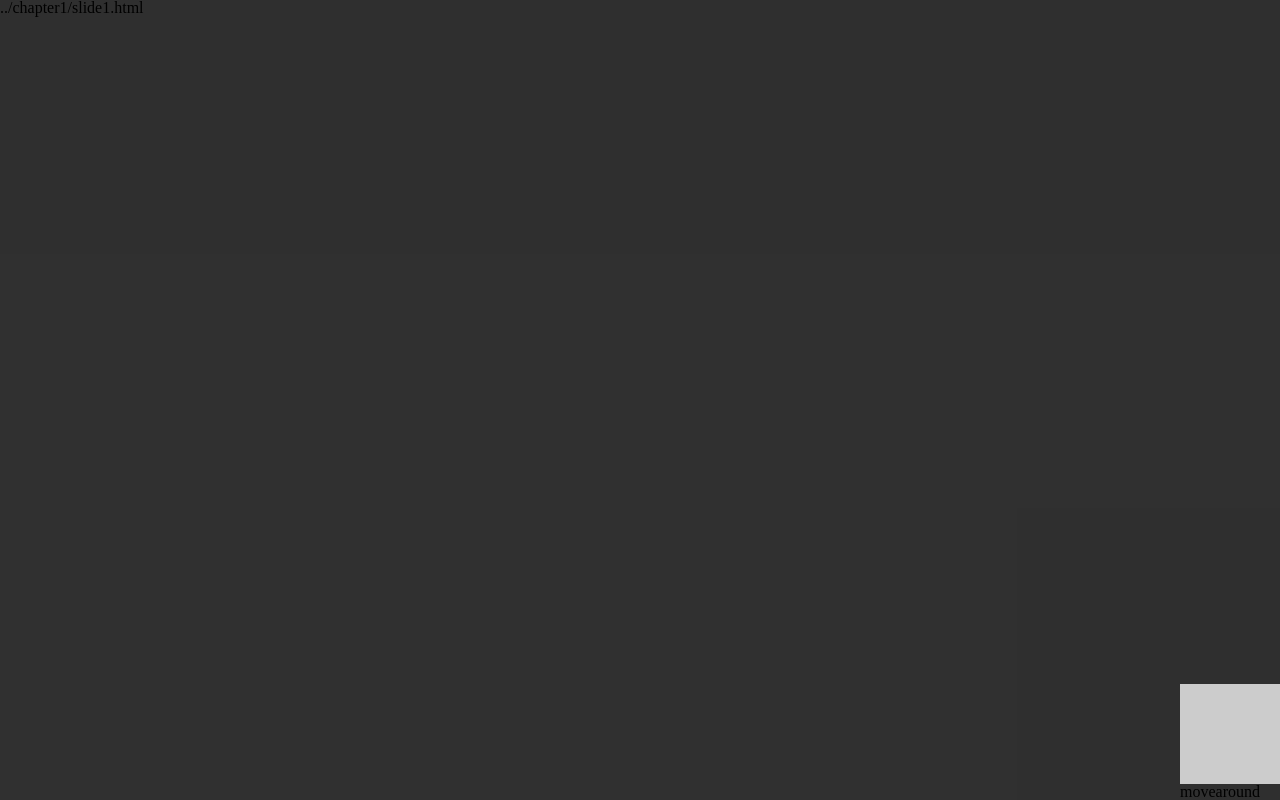
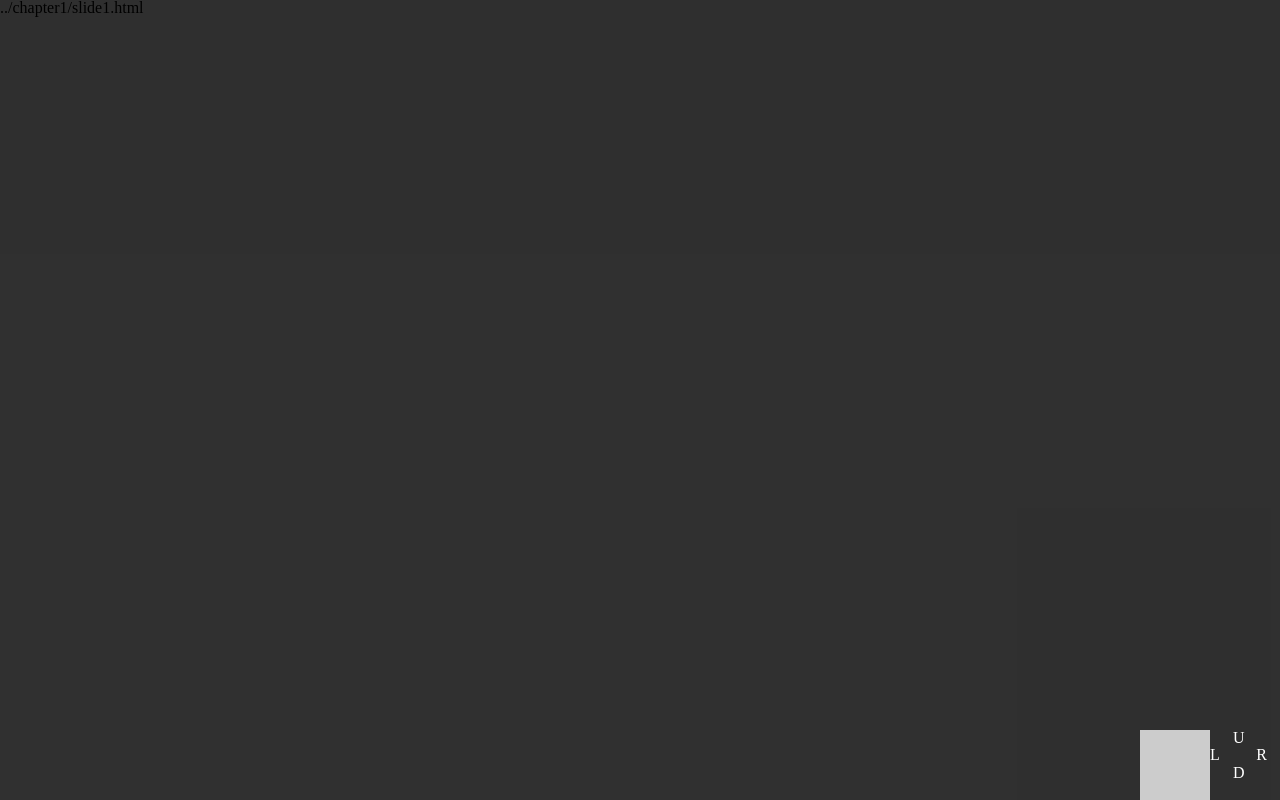
Before and after one commit to Christopher8979/presentation, a website: page web-content/index.html in a window 1280 px wide. Drawn offline with Linux system fonts and the light colour scheme.

Commit message:
Added mark up for arrows.

```diff
--- a/web-content/css/main.css
+++ b/web-content/css/main.css
@@ -12,13 +12,37 @@ body {
     position: absolute;
     bottom: 0;
     right: 0;
+    height: 70px;
 }
 
 .wrapper .mini-map {
-    width: 100px;
-    height: 100px;
+    width: 70px;
     background-color: #ccc;
     display: block;
+    float: left;
+    height: 100%;
+}
+
+.wrapper .move {
+    height: 100%;
+    width: 70px;
+    float: left;
+}
+
+.wrapper .move .arrow-section {
+    float: left;
+    width: 33%;
+}
+
+.arrow-section .arrow {
+    height: 35px;
+    display: block;
+    color: #fff;
+    cursor: pointer;
+}
+
+.arrow-section>span {
+    margin-top: 17px;
 }
 
 .wrapper .slides-holder {
@@ -37,6 +61,7 @@ body {
     left: 0;
 }
 
+
 /*.slides-wrapper {}
 
 .slide-stack, .slide-stack .slide {
--- a/web-content/partials/container.html
+++ b/web-content/partials/container.html
@@ -1,11 +1,24 @@
 <div class="wrapper" ng-class="{'maxed-out' : maxed}">
     <div class="slides-holder">
-      <div class="" ng-transclude>
+        <div class="" ng-transclude>
 
-      </div>
+        </div>
     </div>
-    <div class="action-bar">
+    <div class="action-bar clearfix">
         <span class="mini-map" ng-click="toggleScreen()"></span>
-        <span>movearound</span>
+        <div class="move clearfix">
+            <div class="arrow-section">
+                <span class="arrow">L</span>
+            </div>
+            <div class="arrow-section">
+                <div class="up-down">
+                    <span class="arrow">U</span>
+                    <span class="arrow">D</span>
+                </div>
+            </div>
+            <div class="arrow-section">
+                <span class="arrow">R</span>
+            </div>
+        </div>
     </div>
 </div>
```
